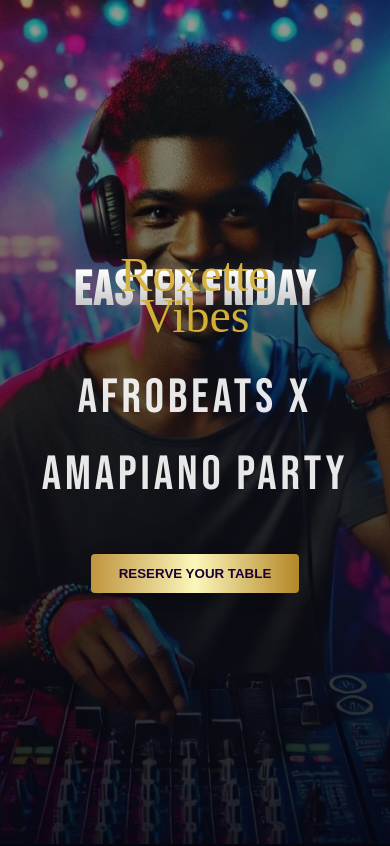
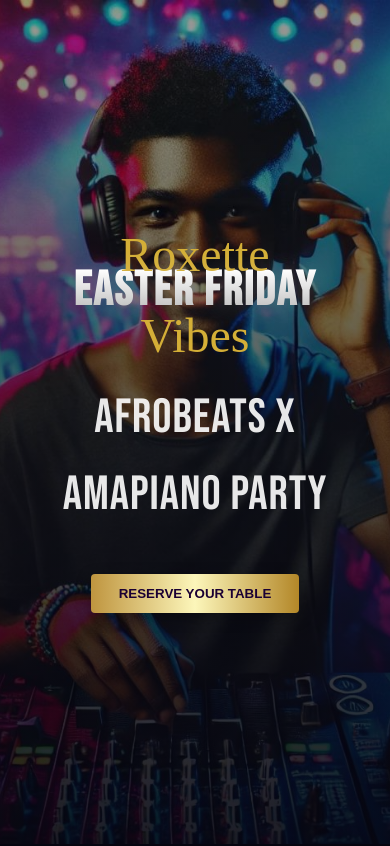
Before and after one commit to SIRDES/roxette-party, a React (Vite) app: page / in a window 390 px wide. Shown: the top 846 px of the page. Built offline with nearby package versions, Linux system fonts and the light colour scheme; a web font is replaced by a local one.

Commit message:
fixed floating particles

```diff
--- a/package.json
+++ b/package.json
@@ -11,7 +11,9 @@
     "framer-motion": "^10.0.0",
     "react": "^18.0.0",
     "react-dom": "^18.0.0",
-    "react-tsparticles": "^2.12.2"
+    "react-tsparticles": "^2.12.2",
+    "tsparticles": "^3.9.1",
+    "tsparticles-slim": "^2.12.0"
   },
   "devDependencies": {
     "@vitejs/plugin-react": "^4.0.0",
--- a/src/App.jsx
+++ b/src/App.jsx
@@ -3,6 +3,7 @@ import Hero from "./components/Hero";
 import Reservation from "./components/Reservation";
 import Tables from "./components/Tables";
 import Gallery from "./components/Gallery";
+import ParticlesBackground from "./components/ParticlesBackground";
 import "./styles.css";
 
 export default function App() {
@@ -10,6 +11,7 @@ export default function App() {
 
   return (
     <>
+      <ParticlesBackground />
       <div className="ambient-glow"></div>
       <Hero />
       <Reservation selectedPackage={selectedPackage} />
--- a/src/components/Hero.jsx
+++ b/src/components/Hero.jsx
@@ -19,32 +19,19 @@ export default function Hero() {
         transition={{ duration: 1.2 }}
         style={{ textAlign: "center", maxWidth: "800px" }}
       >
-        <div style={{ marginBottom: "-30px" }}>
-          <span className="script-font" style={{ fontSize: "6rem", color: "var(--primary-gold)", display: "block" }}>Roxette</span>
+        <div>
+          <span className="script-font hero-title-accent">Roxette</span>
         </div>
 
-        <h1 className="block-font" style={{
-          fontSize: "5.5rem",
-          lineHeight: "0.9",
-          margin: "0",
-          background: "linear-gradient(to bottom, #fff, #bbb)",
-          WebkitBackgroundClip: "text",
-          WebkitTextFillColor: "transparent",
-          textShadow: "0 0 30px rgba(255,255,255,0.2)"
-        }}>
+        <h1 className="block-font hero-title-main">
           Easter Friday
         </h1>
 
-        <div style={{ marginTop: "-20px" }}>
-          <span className="script-font" style={{ fontSize: "5rem", color: "var(--primary-gold)" }}>Vibes</span>
+        <div>
+          <span className="script-font hero-title-bottom">Vibes</span>
         </div>
 
-        <p className="block-font" style={{
-          fontSize: "1.5rem",
-          marginTop: "20px",
-          letterSpacing: "4px",
-          color: "rgba(255,255,255,0.9)"
-        }}>
+        <p className="block-font hero-subtitle">
           Afrobeats x Amapiano Party
         </p>
 
--- /dev/null
+++ b/src/components/ParticlesBackground.jsx
@@ -0,0 +1,62 @@
+
+import { useCallback } from "react";
+import Particles from "react-tsparticles";
+import { loadSlim } from "tsparticles-slim";
+
+export default function ParticlesBackground() {
+  const particlesInit = useCallback(async engine => {
+    await loadSlim(engine);
+  }, []);
+
+  return (
+    <Particles
+      id="tsparticles"
+      init={particlesInit}
+      options={{
+        background: {
+          color: { value: "transparent" },
+        },
+        fpsLimit: 120,
+        particles: {
+          color: { value: "#ffffff" },
+          move: {
+            direction: "none",
+            enable: true,
+            outModes: { default: "out" },
+            random: true,
+            speed: 1.2,
+            straight: false,
+          },
+          number: {
+            density: { enable: true, area: 800 },
+            value: 120,
+          },
+          opacity: {
+            value: { min: 0.1, max: 0.6 },
+            animation: {
+              enable: true,
+              speed: 1,
+              sync: false,
+              minimumValue: 0.1
+            }
+          },
+          shape: { type: "circle" },
+          size: {
+            value: { min: 1, max: 4 },
+            animation: {
+              enable: true,
+              speed: 2,
+              sync: false,
+              minimumValue: 1
+            }
+          },
+        },
+        detectRetina: true,
+        fullScreen: {
+          enable: true,
+          zIndex: 0
+        }
+      }}
+    />
+  );
+}
--- a/src/styles.css
+++ b/src/styles.css
@@ -49,7 +49,7 @@ h1, h2, h3 {
   left: 0;
   width: 100%;
   height: 100%;
-  z-index: -1;
+  z-index: -2;
   background: radial-gradient(circle at 10% 20%, rgba(120, 20, 200, 0.15) 0%, transparent 40%),
               radial-gradient(circle at 90% 80%, rgba(200, 150, 50, 0.1) 0%, transparent 40%);
   pointer-events: none;
@@ -142,10 +142,59 @@ input:focus, select:focus, textarea:focus {
 }
 
 /* RESPONSIVE */
+.hero-title-accent {
+  font-size: 6rem;
+  color: var(--primary-gold);
+  display: block;
+  margin-bottom: -30px;
+}
+
+.hero-title-main {
+  font-size: 5.5rem;
+  line-height: 0.9;
+  margin: 0;
+  background: linear-gradient(to bottom, #fff, #bbb);
+  -webkit-background-clip: text;
+  background-clip: text;
+  -webkit-text-fill-color: transparent;
+  text-shadow: 0 0 30px rgba(255,255,255,0.2);
+}
+
+.hero-title-bottom {
+  font-size: 5rem;
+  color: var(--primary-gold);
+  margin-top: -20px;
+}
+
+.hero-subtitle {
+  font-size: 1.5rem;
+  margin-top: 20px;
+  letter-spacing: 4px;
+  color: rgba(255,255,255,0.9);
+}
+
+@media (max-width: 1024px) {
+  .hero-title-accent { font-size: 4.5rem; margin-bottom: -20px; }
+  .hero-title-main { font-size: 4rem; }
+  .hero-title-bottom { font-size: 3.5rem; margin-top: -15px; }
+}
+
 @media (max-width: 768px) {
   .section-title { font-size: 1.8rem; }
   .script-font { font-size: 3rem !important; }
   .block-font { font-size: 3rem !important; }
+
+  .hero-title-accent { font-size: 3.5rem; margin-bottom: -15px; }
+  .hero-title-main { font-size: 3rem; }
+  .hero-title-bottom { font-size: 2.5rem; margin-top: -10px; }
+  .hero-subtitle { font-size: 1.2rem; letter-spacing: 2px; }
+}
+
+@media (max-width: 480px) {
+  .hero-title-accent { font-size: 2.8rem; margin-bottom: -10px; }
+  .hero-title-main { font-size: 2.2rem; }
+  .hero-title-bottom { font-size: 2rem; margin-top: -5px; }
+  .hero-subtitle { font-size: 1rem; letter-spacing: 1px; }
 }
 
 /* ANIMATIONS */
@@ -153,3 +202,23 @@ input:focus, select:focus, textarea:focus {
   0% { opacity: 0.4; }
   100% { opacity: 0.8; }
 }
+
+body::before {
+  content: "";
+  position: fixed;
+  width: 400px;
+  height: 400px;
+  background: rgba(120, 20, 200, 0.4);
+  filter: blur(120px);
+  top: 10%;
+  left: -100px;
+  border-radius: 50%;
+  animation: float-glow 8s infinite alternate;
+  z-index: -2;
+  pointer-events: none;
+}
+
+@keyframes float-glow {
+  from { transform: translate(0, 0); }
+  to { transform: translate(100px, 50px); }
+}
```
Also changed, not shown: 1 other file (tests, documents, lock files or other folders).
